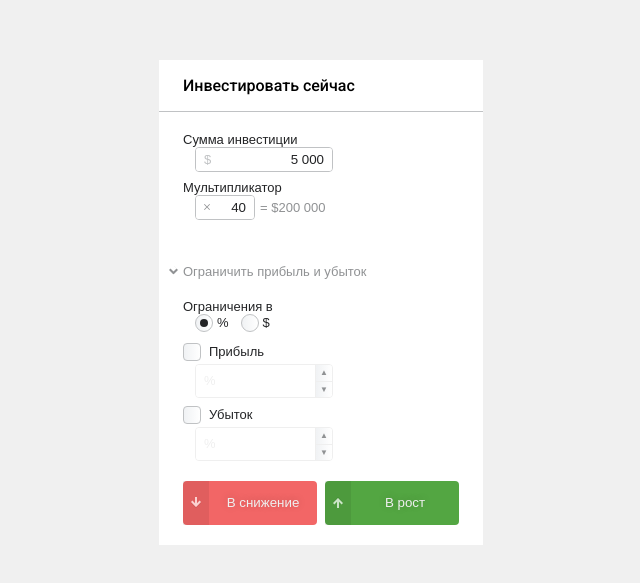
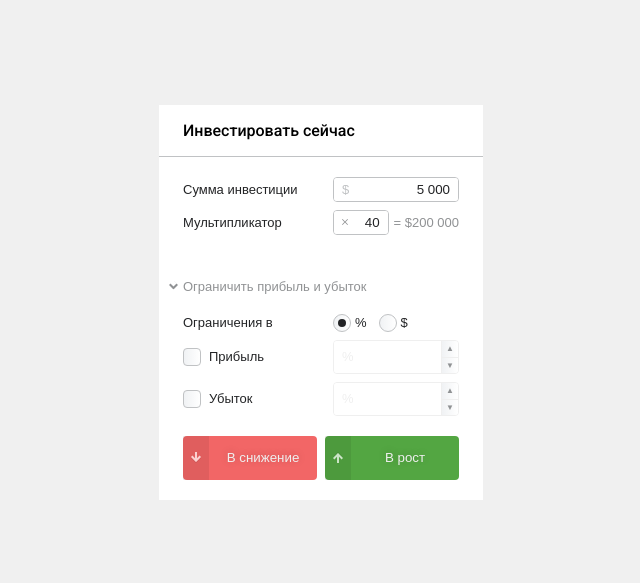
Before and after one commit to FrSnowy/Libertex-Test, a React (Create React App) app: page / in a window 1280 px wide. Shown: the part 105-688 px from the top of the page, without its empty margins (327-967 px from the left). Built offline with nearby package versions, Linux system fonts and the light colour scheme.

Commit message:
Slider correct work

```diff
--- a/package.json
+++ b/package.json
@@ -3,7 +3,6 @@
   "version": "0.1.0",
   "private": true,
   "dependencies": {
-    "@types/rc-slider": "^9.3.1",
     "modern-css-reset": "^1.4.0",
     "rc-slider": "^10.0.0",
     "react": "^18.2.0",
@@ -24,7 +23,8 @@
     "@types/react": "^18.0.14",
     "@types/react-dom": "^18.0.5",
     "@types/styled-components": "^5.1.25",
-    "@types/throttle-debounce": "^5.0.0"
+    "@types/throttle-debounce": "^5.0.0",
+    "@types/rc-slider": "^9.3.1"
   },
   "scripts": {
     "start": "react-scripts start",
--- a/src/components/Tooltip/index.tsx
+++ b/src/components/Tooltip/index.tsx
@@ -10,9 +10,16 @@ export type TooltipProps = {
   verticalPosition?: 'over' | 'under',
   children?: React.ReactNode,
   withMaxWidth?: boolean;
+  stayInParentContainer?: boolean;
 }
 
-const Tooltip: React.FC<TooltipProps> = ({ assign, verticalPosition = 'over', children, withMaxWidth = true }) => {
+const Tooltip: React.FC<TooltipProps> = ({
+  assign,
+  children,
+  verticalPosition = 'over',
+  withMaxWidth = true,
+  stayInParentContainer
+}) => {
   const { formRef } = React.useContext(FormContext);
 
   const [selfEl, setSelfEl] = React.useState<HTMLDivElement | null>(null);
@@ -78,12 +85,17 @@ const Tooltip: React.FC<TooltipProps> = ({ assign, verticalPosition = 'over', ch
 
   if (!assign) return null;
 
-  return ReactDOM.createPortal(
+  const view = (
     <Elements.TooltipContainer style={style} ref={r => setSelfEl(r)}>
       {children}
-    </Elements.TooltipContainer>,
-    document.body,
+    </Elements.TooltipContainer>
+  )
+
+  if (!stayInParentContainer) return (
+    ReactDOM.createPortal(view, document.body)
   );
+
+  return view;
 }
 
 export default Tooltip;
--- a/src/components/WithLabel/elements.ts
+++ b/src/components/WithLabel/elements.ts
@@ -1,9 +1,16 @@
-import styled from 'styled-components';
+import styled, { css } from 'styled-components';
 
-export const WithLabelWrapper = styled.div`
-  display: 'flex';
+export const WithLabelWrapper = styled.div<{ zIndex?: number }>`
+  display: flex;
   align-items: center;
   margin-bottom: 8px;
+
+  ${p => p.zIndex && css`
+    position: relative;
+    top: 0;
+    left: 0;
+    z-index: ${p.zIndex};
+  `};
 `;
 
 export const Label = styled.label`
--- a/src/components/WithLabel/index.tsx
+++ b/src/components/WithLabel/index.tsx
@@ -1,14 +1,15 @@
 import React from 'react';
 import * as Elements from './elements';
 
-type WithLabelProps = {
+type WithLabelProps = Omit<React.HTMLProps<HTMLDivElement>, 'ref' | 'as' | 'label'> & {
   label: string | JSX.Element,
   children: React.ReactNode;
+  zIndex?: number;
 }
 
-const WithLabel = React.forwardRef<HTMLDivElement, WithLabelProps>(({ label, children }, forwardRef) => {
+const WithLabel = React.forwardRef<HTMLDivElement, WithLabelProps>(({ label, children, zIndex, ...rest }, forwardRef) => {
   return (
-    <Elements.WithLabelWrapper>
+    <Elements.WithLabelWrapper zIndex={zIndex} {...rest}>
       <Elements.Label>
         {label}
       </Elements.Label>
--- a/src/features/Limit.tsx
+++ b/src/features/Limit.tsx
@@ -55,7 +55,9 @@ const Limit: React.FC<LimitProps> = ({ limit, children }) => {
         error={errorView}
       />
     </WithLabel>
-  ), [active, limitType, value, percent, onLimitChangeHandler, checkBox, errorView]);
+    // We dont wont to update view when changing values while input is disabled
+    //eslint-disable-next-line react-hooks/exhaustive-deps
+  ), active ? [active, limitType, value, percent, onLimitChangeHandler, checkBox, errorView] : [active, limitType]);
 }
 
 export default Limit;
--- a/src/features/Multiplicator/Slider/index.tsx
+++ b/src/features/Multiplicator/Slider/index.tsx
@@ -11,11 +11,14 @@ const dotMap = {
 
 export type SliderProps = {
   value?: number,
+  onDragStart?: () => void,
+  onDragEnd?: () => void,
   onChange?: (v: number) => void,
 };
 
-const MultiplicatorSlider: React.FC<SliderProps> = ({ value, onChange }) => {
+const MultiplicatorSlider: React.FC<SliderProps> = ({ value, onChange, onDragStart, onDragEnd }) => {
   const [ref, setRef] = React.useState<HTMLDivElement | null>(null);
+  const [innerValue, setInnerValue] = React.useState<number>(value || 1);
 
   React.useEffect(() => {
     if (!ref) return;
@@ -24,17 +27,26 @@ const MultiplicatorSlider: React.FC<SliderProps> = ({ value, onChange }) => {
     const track = slider.querySelector('.rc-slider-track');
     if (!track) return;
     slider.appendChild(track);
-  }, [ref])
+  }, [ref]);
 
-  const onChangeHandler = React.useCallback((v: number | number[]) => {
-    onChange && v <= 40 && onChange(v as number);
-  }, [onChange]);
+  React.useEffect(() => {
+    onChange && innerValue <= 40 && onChange(innerValue);
+  }, [innerValue, onChange]);
 
   return React.useMemo(() => (
     <Elements.SliderWrapper ref={r => setRef(r)}>
-      <Slider min={1} max={40} dots={true} value={value} marks={dotMap} onChange={onChangeHandler}/>
+      <Slider
+        min={1}
+        max={40}
+        dots={true}
+        value={innerValue}
+        marks={dotMap}
+        onChange={v => setInnerValue(v as number)}
+        onBeforeChange={onDragStart}
+        onAfterChange={onDragEnd}
+      />
     </Elements.SliderWrapper>
-  ), [onChangeHandler, value])
+  ), [innerValue, onDragStart, onDragEnd])
 }
 
 export default MultiplicatorSlider;
--- a/src/features/Multiplicator/SliderTooltip/index.tsx
+++ b/src/features/Multiplicator/SliderTooltip/index.tsx
@@ -7,14 +7,14 @@ type SliderTooltipProps = SliderProps & {
   inputRef: HTMLDivElement | null;
 }
 
-const SliderTooltip: React.FC<SliderTooltipProps> = ({ value, onChange, inputRef }) => {
+const SliderTooltip: React.FC<SliderTooltipProps> = ({ inputRef, ...sliderProps }) => {
   return React.useMemo(() => (
-    <Tooltip assign={inputRef} verticalPosition='under'>
+    <Tooltip assign={inputRef} verticalPosition='under' stayInParentContainer>
       <Elements.Container>
-        <Slider value={value} onChange={onChange} />
+        <Slider {...sliderProps}/>
       </Elements.Container>
     </Tooltip>
-  ), [value, onChange, inputRef])
+  ), [sliderProps, inputRef])
 }
 
 export default SliderTooltip;
--- a/src/features/Multiplicator/elements.ts
+++ b/src/features/Multiplicator/elements.ts
@@ -5,6 +5,8 @@ export const FinalSum = styled.span`
   display: inline-flex;
   flex: none;
   color: ${p => p.theme.colors.text.light};
+  position: relative;
+  z-index: 1;
 `;
 
 export const Content = styled.div`
--- a/src/features/Multiplicator/index.tsx
+++ b/src/features/Multiplicator/index.tsx
@@ -5,23 +5,60 @@ import { ReactComponent as MultipleIcon } from 'assets/multiple.svg';
 import WithLabel from 'components/WithLabel';
 import { FormContext, FormController } from 'contexts/Form';
 import SliderTooltip from './SliderTooltip';
+import { throttle } from 'throttle-debounce';
 
 const Multiplicator: React.FC = () => {
+  const { sumInv, mult, setMult } = React.useContext(FormContext);
+  const [inputRef, setInputRef] = React.useState<HTMLDivElement | null>(null);
   const [showSlider, setShowSlider] = React.useState<boolean>(false);
-  const [inputRef, setInputRef] = React.useState<HTMLDivElement | null>(null);
-  const { sumInv, mult, setMult } = React.useContext(FormContext);
 
-  const onChangeHandler = React.useCallback((v: string | number) => {
+  const [isBlured, setIsBlured] = React.useState<boolean>(false);
+  const [isOutside, setIsOutside] = React.useState<boolean>(false);
+  const [isDragging, setIsDragging] = React.useState<boolean>(false);
+
+  const onChangeHandler = React.useMemo(() => throttle(100, (v: string | number) => {
     setMult(typeof v === 'string' ? parseInt(v, 10) || 0 : v);
-  }, [setMult]);
+  }), [setMult]);
+
+  const onFocusHandler = React.useCallback(() => {
+    setShowSlider(true)
+    setIsBlured(false);
+  }, []);
+
+  const onBlurHandler = React.useCallback(() => {
+    setIsBlured(true)
+    if (!isOutside || isDragging) return;
+    setShowSlider(false)
+    setIsBlured(false)
+    setIsOutside(false);
+  }, [isOutside, isDragging]);
+
+  const onMouseEnterHandler = React.useCallback(() => {
+    setIsOutside(false);
+  }, []);
+
+  const onMouseLeaveHandler = React.useCallback(() => {
+    setIsOutside(true);
+    if (!isBlured || isDragging) return;
+    setShowSlider(false)
+    setIsBlured(false)
+    setIsOutside(false);
+  }, [isBlured, isDragging]);
+
+  const onDragStartHandler = React.useCallback(() => {
+    setIsDragging(true)
+  }, []);
+
+  const onDragEndHandler = React.useCallback(() => {
+    setIsDragging(false);
+  }, []);
 
   const errorView = React.useMemo(() => {
     if (!!FormController.multValidate(mult)) return null;
     return 'Неверное значение мультипликатора'
   }, [mult]);
 
-  return React.useMemo(() => (
-    <WithLabel label='Мультипликатор'>
+  const inputView = React.useMemo(() => (
     <Elements.InputWrapper ref={r => setInputRef(r)}>
       <Input
         pre={<MultipleIcon width={6} height={6} />}
@@ -29,15 +66,43 @@ const Multiplicator: React.FC = () => {
         format={InputFormat.number({ maxValue: 99 })}
         onChange={onChangeHandler}
         error={errorView}
-          onFocus={() => setShowSlider(true)}
+        onBlur={onBlurHandler}
+        onFocus={onFocusHandler}
       />
     </Elements.InputWrapper>
+  ), [mult, onChangeHandler, errorView, onBlurHandler, onFocusHandler]);
+
+  const sumView = React.useMemo(() => (
     <Elements.FinalSum>
       = ${InputFormat.number().to(sumInv * mult)}
     </Elements.FinalSum>
-      { showSlider && <SliderTooltip value={mult} onChange={onChangeHandler} inputRef={inputRef}/> }
+  ), [sumInv, mult]);
+
+  const slider = React.useMemo(() => {
+    if (!showSlider) return null;
+    return (
+      <SliderTooltip
+        value={mult}
+        onChange={onChangeHandler}
+        onDragStart={onDragStartHandler}
+        onDragEnd={onDragEndHandler}
+        inputRef={inputRef}
+      />
+    )
+  }, [showSlider, mult, onChangeHandler, inputRef, onDragStartHandler, onDragEndHandler]);
+
+  return React.useMemo(() => (
+    <WithLabel
+      label='Мультипликатор'
+      zIndex={1}
+      onMouseEnter={onMouseEnterHandler}
+      onMouseLeave={onMouseLeaveHandler}
+    >
+      {inputView}
+      {sumView}
+      {slider}
     </WithLabel>
-  ), [sumInv, mult, onChangeHandler, errorView, inputRef, showSlider])
+  ), [inputView, sumView, slider, onMouseEnterHandler, onMouseLeaveHandler])
 }
 
 export default Multiplicator;
```
Lines whose indentation alone changed are shown as unchanged.
